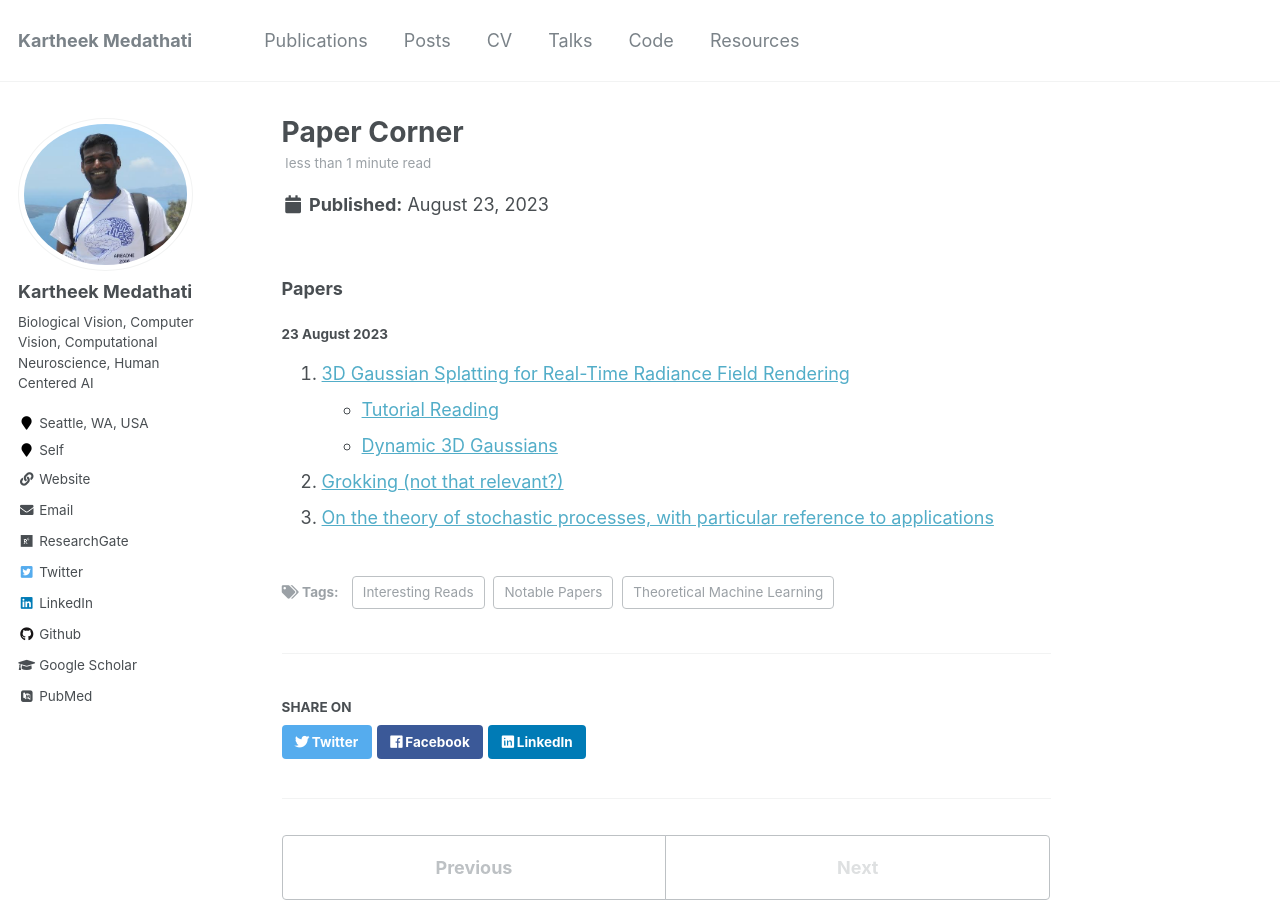
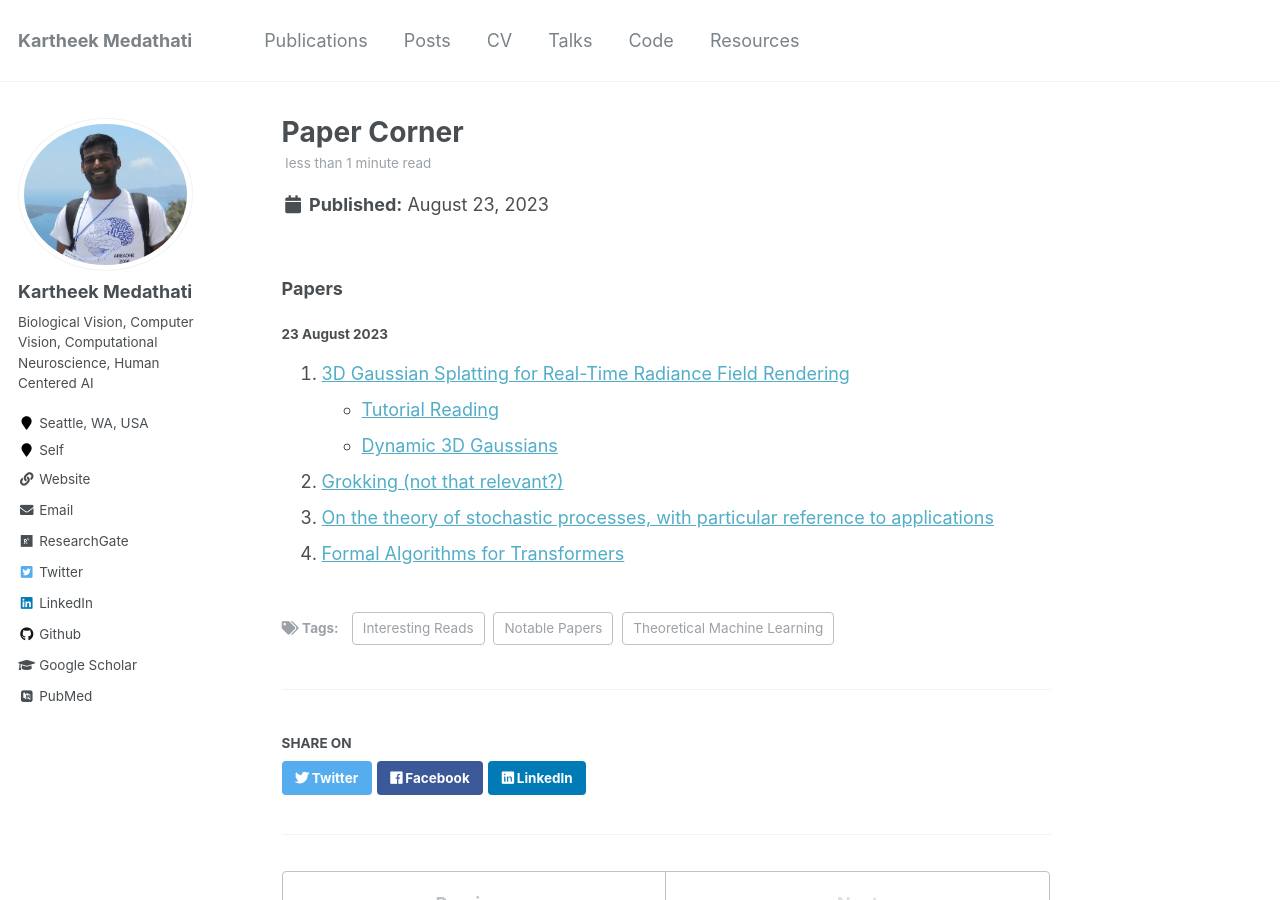
Before and after one commit to kartheekmedathati/kartheekmedathati.github.io, a Jekyll site: the page built from _posts/2023-08-23-Reading-blog-post-5.md, in a window 1280 px wide and 900 px high. Built offline with Jekyll 4.4.1, drawn with Linux system fonts in a browser that asks for light colours; some web fonts are replaced.

Commit message:
Pushing the paper list

```diff
--- a/_posts/2023-08-23-Reading-blog-post-5.md
+++ b/_posts/2023-08-23-Reading-blog-post-5.md
@@ -17,3 +17,4 @@ tags:
     - [Dynamic 3D Gaussians](https://www.youtube.com/watch?v=hDuy1TgD8I4)
 2. [Grokking (not that relevant?)](https://kindxiaoming.github.io/pdfs/grokking_review.pdf)
 3. [On the theory of stochastic processes, with particular reference to applications](https://digitalassets.lib.berkeley.edu/math/ucb/text/math_s1_article-21.pdf)
+4. [Formal Algorithms for Transformers](https://arxiv.org/pdf/2207.09238.pdf)
```
